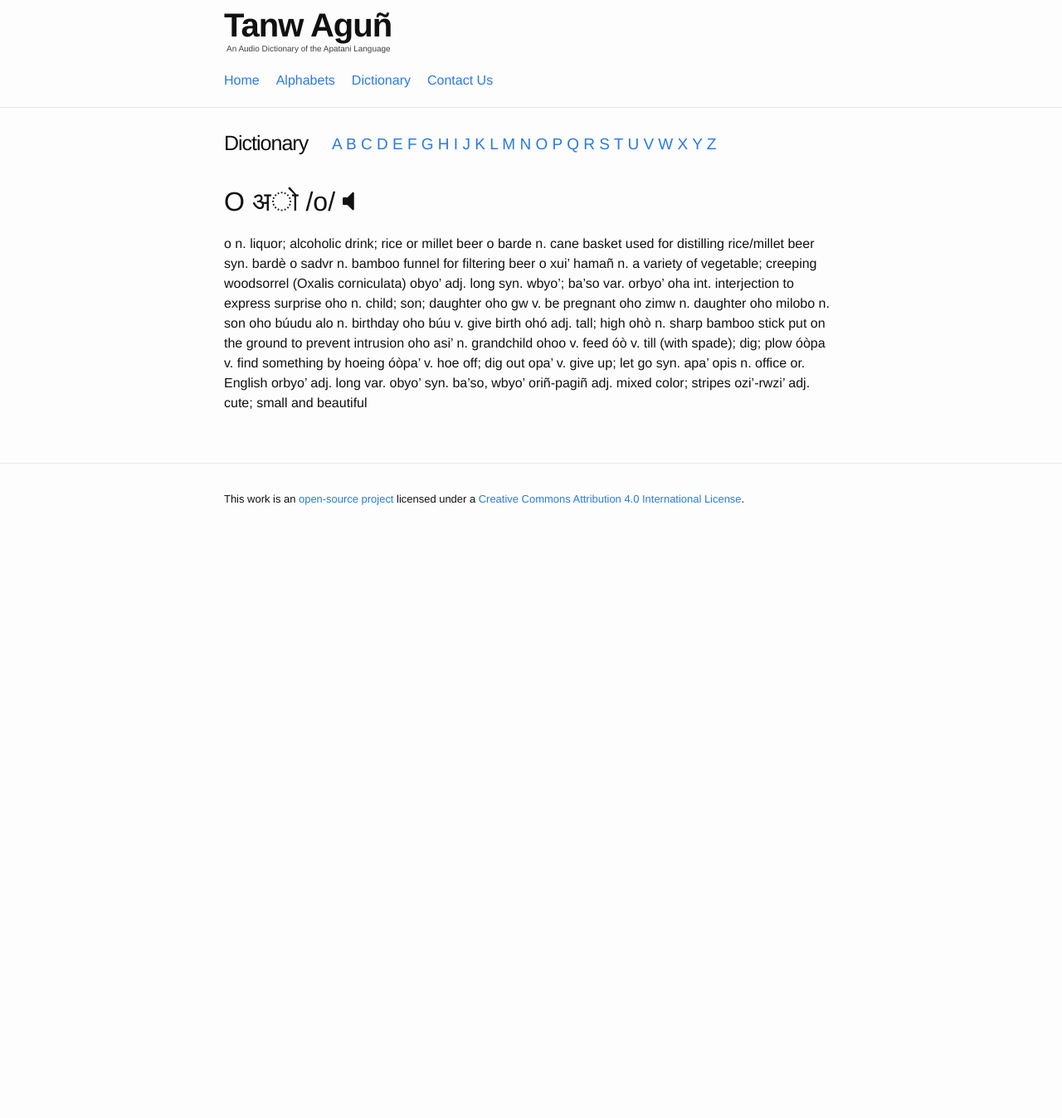
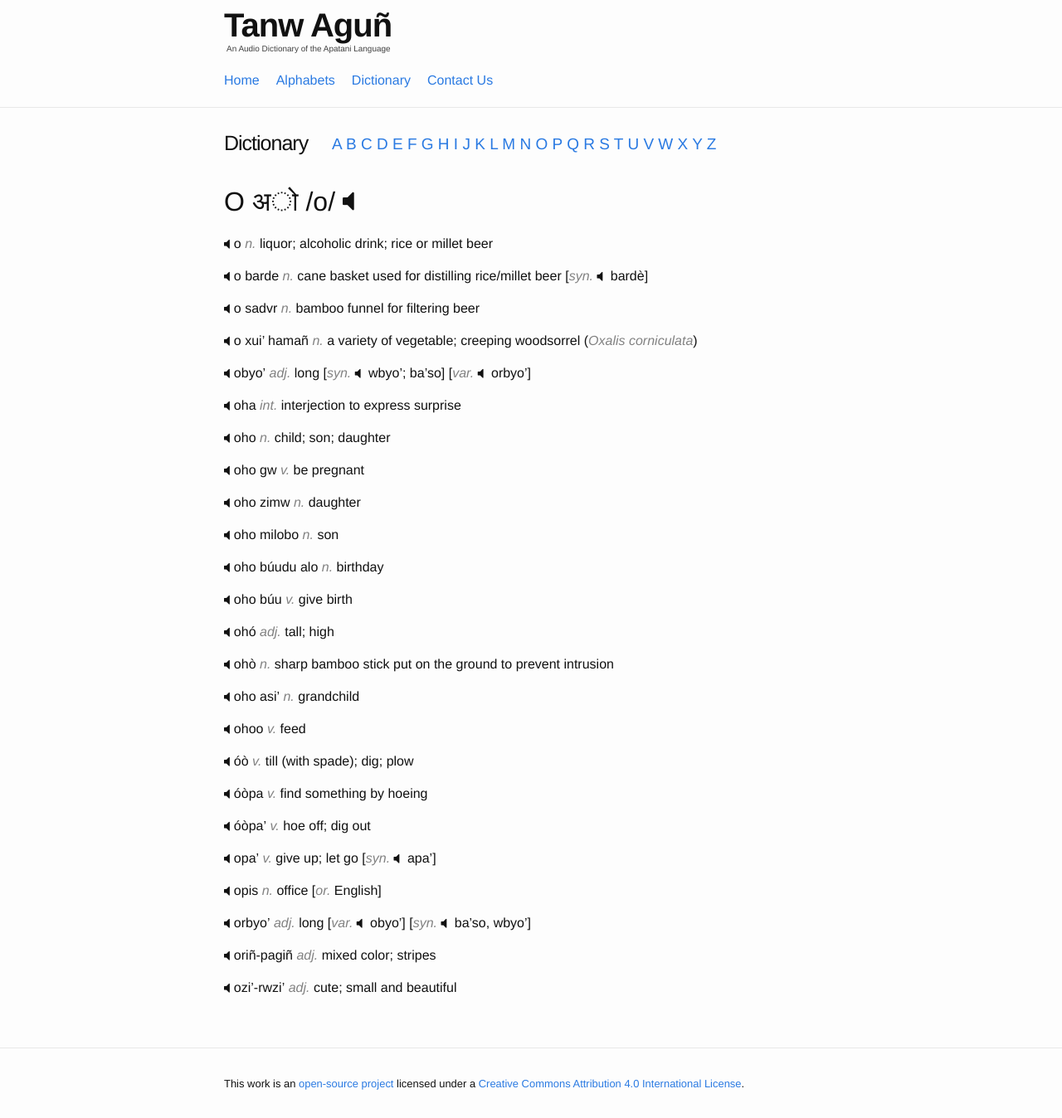
Before and after one commit to hacksparrow/language.apatani.org, a Jekyll site: the page built from dictionary/o.md, in a window 1280 px wide. Shown: the whole page at 83% size. Built offline with Jekyll 4.4.1, drawn with Linux system fonts in a browser that asks for light colours; nearby versions of some CDN libraries; comment, search, counter and statistics services are not loaded; before the commit the page ends 900 px from its top, so only the background shows below that.

Commit message:
Update o.md

```diff
--- a/dictionary/o.md
+++ b/dictionary/o.md
@@ -6,27 +6,73 @@
 ipa: o
 ---
 
-o	n.	liquor; alcoholic drink; rice or millet beer
-o barde	n.	cane basket used for distilling rice/millet beer	syn.	bardè
-o sadvr	n.	bamboo funnel for filtering beer
-o xui' hamañ	n.	a variety of vegetable; creeping woodsorrel (Oxalis corniculata)
-obyo'	adj.	long	syn.	wbyo'; ba'so	var.	orbyo'
-oha	int.	interjection to express surprise
-oho	n.	child; son; daughter
-oho gw	v.	be pregnant
-oho zimw	n.	daughter
-oho milobo	n.	son
-oho búudu alo	n.	birthday
-oho búu	v.	give birth
-ohó	adj.	tall; high
-ohò	n.	sharp bamboo stick put on the ground to prevent intrusion
-oho asi'	n.	grandchild
-ohoo	v.	feed
-óò	v.	till (with spade); dig; plow
-óòpa	v.	find something by hoeing
-óòpa'	v.	hoe off; dig out
-opa'	v.	give up; let go	syn.	apa'
-opis	n.	office	or.	English
-orbyo'	adj.	long	var.	obyo'	syn.	ba'so, wbyo'
-oriñ-pagiñ	adj.	mixed color; stripes
-ozi'-rwzi'	adj.	cute; small and beautiful
+__o__	_n._	liquor; alcoholic drink; rice or millet beer
+
+
+__o barde__	_n._	cane basket used for distilling rice/millet beer	[_syn._	bardè]
+
+
+__o sadvr__	_n._	bamboo funnel for filtering beer
+
+
+__o xui' hamañ__	_n._	a variety of vegetable; creeping woodsorrel (_Oxalis corniculata_)
+
+
+__obyo'__	_adj._	long	[_syn._	wbyo'; ba'so]	[_var._	orbyo']
+
+
+__oha__	_int._	interjection to express surprise
+
+
+__oho__	_n._	child; son; daughter
+
+
+__oho gw__	_v._	be pregnant
+
+
+__oho zimw__	_n._	daughter
+
+
+__oho milobo__	_n._	son
+
+
+__oho búudu alo__	_n._	birthday
+
+
+__oho búu__	_v._	give birth
+
+
+__ohó__	_adj._	tall; high
+
+
+__ohò__	_n._	sharp bamboo stick put on the ground to prevent intrusion
+
+
+__oho asi'__	_n._	grandchild
+
+
+__ohoo__	_v._	feed
+
+
+__óò__	_v._	till (with spade); dig; plow
+
+
+__óòpa__	_v._	find something by hoeing
+
+
+__óòpa'__	_v._	hoe off; dig out
+
+
+__opa'__	_v._	give up; let go	[_syn._	apa']
+
+
+__opis__	_n._	office	[_or._	English]
+
+
+__orbyo'__	_adj._	long	[_var._	obyo']	[_syn._	ba'so, wbyo']
+
+
+__oriñ-pagiñ__	_adj._	mixed color; stripes
+
+
+__ozi'-rwzi'__	_adj._	cute; small and beautiful
```
